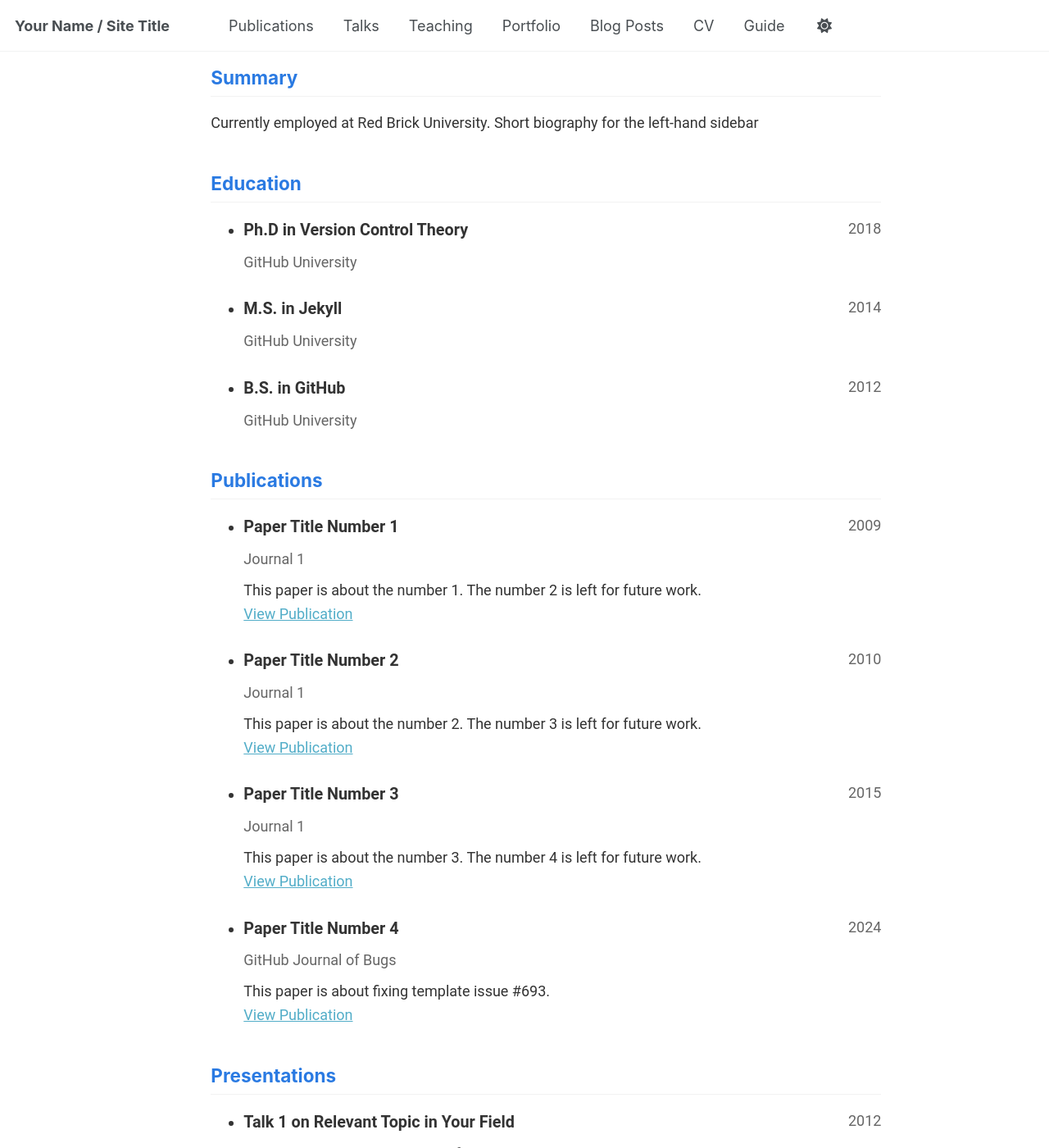
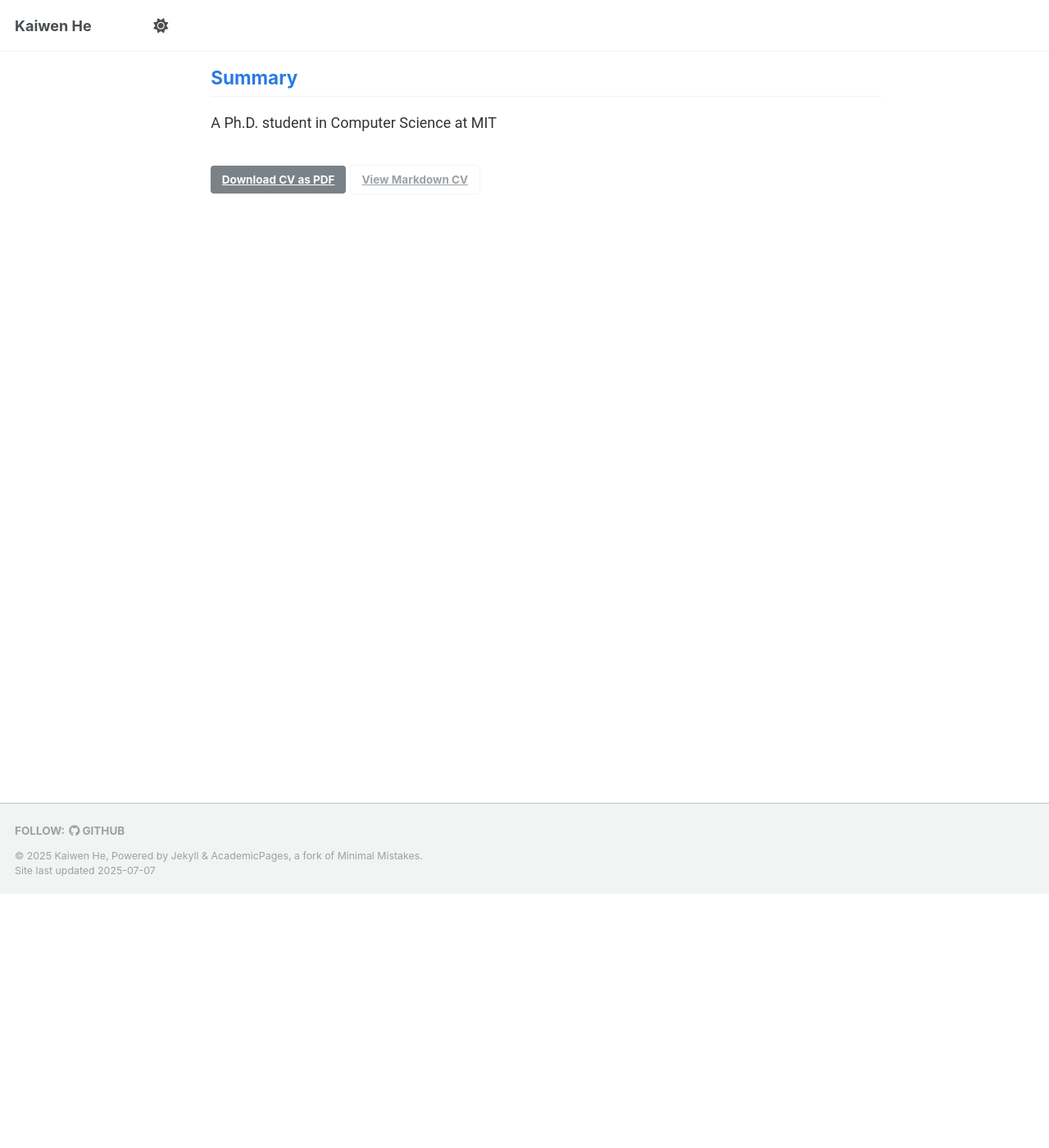
Before and after one commit to kevin-he-01/kevin-he-01.github.io, a Jekyll site: the page built from _pages/cv-json.md, in a window 1280 px wide and 1400 px high, scrolled down 310 px. Shown: the whole window at 82% size. Built offline with Jekyll 4.4.1, drawn with Linux system fonts in a browser that asks for light colours; a script that is not in the unit is left out; some of the changed text lies outside the part shown.

```diff
--- a/_config.yml
+++ b/_config.yml
@@ -9,36 +9,36 @@
 # Basic Site Settings
 locale                   : "en-US"
 site_theme               : "default"
-title                    : "Your Name / Site Title"
+title                    : "Kaiwen He"
 title_separator          : "-"
-name                     : &name "Your Name"
-description              : &description "personal description"
-url                      : https://academicpages.github.io # the base hostname & protocol for your site e.g. "https://[your GitHub username].github.io" or if you already have some other page hosted on Github then use "https://[your GitHub username].github.io/[Your Repo Name]"
+name                     : &name "Kaiwen He"
+description              : &description "Ph.D. student in Computer Science at MIT"
+url                      : https://kevin-he-01.github.io # the base hostname & protocol for your site e.g. "https://[your GitHub username].github.io" or if you already have some other page hosted on Github then use "https://[your GitHub username].github.io/[Your Repo Name]"
 baseurl                  : "" # the subpath of your site, e.g. "/blog"
-repository               : "academicpages/academicpages.github.io"
+repository               : "kevin-he-01/kevin-he-01.github.io"
 
 # Site Author - The following control what appear as part of the author content on the side bar.
 #               If a field is blank the icon and link will not appear, otherwise it will be shown.
 #               Additional customization can be done by editing /_includes/author-profile.html
 author:
   # Biographic information
-  avatar           : "profile.png"
-  name             : "Your Sidebar Name"
+  avatar           : "profile.jpg"
+  name             : "Kaiwen He"
   pronouns         : # example: "she/her"
-  bio              : "Short biography for the left-hand sidebar"
-  location         : "Earth"
-  employer         : "Red Brick University"
+  bio              : "a.k.a. Kevin"
+  location         : "Cambridge, MA"
+  employer         : "MIT"
   uri              : # URL
-  email            : "none@example.org"
+  email            : "khe01@mit.edu"
 
   # Academic websites
   academia         : # URL
   arxiv            : # URL - Update with the correct link to your profile
-  googlescholar    : "https://scholar.google.com/citations?user=PS_CX0AAAAAJ"
+  googlescholar    : "https://scholar.google.com/citations?user=Zn6xrIsAAAAJ"
   impactstory      : # URL
-  orcid            : "http://orcid.org/yourorcidurl"
+  orcid            : "https://orcid.org/0000-0003-0613-5208"
   semantic         : # URL
-  pubmed           : "https://www.ncbi.nlm.nih.gov/pubmed/?term=john+snow"
+  pubmed           : #"https://www.ncbi.nlm.nih.gov/pubmed/?term=john+snow"
   researchgate     : # URL
   scopus           : # URL
 
@@ -46,13 +46,13 @@ author:
   bitbucket        : # Username - Update with your username on the site
   codepen          : # Username
   dribbble         : # Username
-  github           : "academicpages"
+  github           : "kevin-he-01"
   kaggle           : # Username
   stackoverflow    : # User number or user number and name (i.e., use "1" or "1/jeff-atwood")
 
   # Social media
   artstation       : # Username
-  bluesky          : "bsky.app" # Replace this with you Bluesky username
+  bluesky          : #"bsky.app" # Replace this with you Bluesky username
   facebook         : # Username
   flickr           : # Username
   foursquare       : # Username
@@ -120,7 +120,7 @@ staticman:
       options:
         format           : "iso8601" # "iso8601" (default), "timestamp-seconds", "timestamp-milliseconds"
 atom_feed:
-  hide                   : false     # change to true to hide the RSS feed in the footer
+  hide                   : true     # change to true to hide the RSS feed in the footer
   path                   : # blank (default) uses feed.xml
 
 
--- a/_data/cv.json
+++ b/_data/cv.json
@@ -1,14 +1,14 @@
 {
   "basics": {
-    "name": "Your Sidebar Name",
-    "email": "none@example.org",
+    "name": "Kaiwen He",
+    "email": "khe01@mit.edu",
     "phone": "",
-    "website": "https://academicpages.github.io",
-    "summary": "Currently employed at Red Brick University. Short biography for the left-hand sidebar",
+    "website": "https://kevin-he-01.github.io",
+    "summary": "A Ph.D. student in Computer Science at MIT",
     "location": {
       "address": "",
       "postalCode": "",
-      "city": "Earth",
+      "city": "Cambridge",
       "countryCode": "US",
       "region": ""
     },
@@ -21,132 +21,23 @@
       {
         "network": "ORCID",
         "username": "",
-        "url": "http://orcid.org/yourorcidurl"
+        "url": "https://orcid.org/0000-0003-0613-5208"
       },
       {
         "network": "GitHub",
-        "username": "academicpages",
-        "url": "https://github.com/academicpages"
+        "username": "kevin-he-01",
+        "url": "https://github.com/kevin-he-01"
       }
     ]
   },
   "work": [],
-  "education": [
-    {
-      "institution": "GitHub University",
-      "area": "Ph.D in Version Control Theory",
-      "studyType": "",
-      "startDate": "",
-      "endDate": "2018",
-      "gpa": null,
-      "courses": []
-    },
-    {
-      "institution": "GitHub University",
-      "area": "M.S. in Jekyll",
-      "studyType": "",
-      "startDate": "",
-      "endDate": "2014",
-      "gpa": null,
-      "courses": []
-    },
-    {
-      "institution": "GitHub University",
-      "area": "B.S. in GitHub",
-      "studyType": "",
-      "startDate": "",
-      "endDate": "2012",
-      "gpa": null,
-      "courses": []
-    }
-  ],
+  "education": [],
   "skills": [],
   "languages": [],
   "interests": [],
   "references": [],
-  "publications": [
-    {
-      "name": "Paper Title Number 1",
-      "publisher": "Journal 1",
-      "releaseDate": "2009-10-01",
-      "website": "http://academicpages.github.io/files/paper1.pdf",
-      "summary": "This paper is about the number 1. The number 2 is left for future work."
-    },
-    {
-      "name": "Paper Title Number 2",
-      "publisher": "Journal 1",
-      "releaseDate": "2010-10-01",
-      "website": "http://academicpages.github.io/files/paper2.pdf",
-      "summary": "This paper is about the number 2. The number 3 is left for future work."
-    },
-    {
-      "name": "Paper Title Number 3",
-      "publisher": "Journal 1",
-      "releaseDate": "2015-10-01",
-      "website": "http://academicpages.github.io/files/paper3.pdf",
-      "summary": "This paper is about the number 3. The number 4 is left for future work."
-    },
-    {
-      "name": "Paper Title Number 4",
-      "publisher": "GitHub Journal of Bugs",
-      "releaseDate": "2024-02-17",
-      "website": "http://academicpages.github.io/files/paper3.pdf",
-      "summary": "This paper is about fixing template issue #693."
-    }
-  ],
-  "presentations": [
-    {
-      "name": "Talk 1 on Relevant Topic in Your Field",
-      "event": "UC San Francisco, Department of Testing",
-      "date": "2012-03-01",
-      "location": "San Francisco, CA, USA",
-      "description": ""
-    },
-    {
-      "name": "Tutorial 1 on Relevant Topic in Your Field",
-      "event": "UC-Berkeley Institute for Testing Science",
-      "date": "2013-03-01",
-      "location": "Berkeley, CA, USA",
-      "description": ""
-    },
-    {
-      "name": "Talk 2 on Relevant Topic in Your Field",
-      "event": "London School of Testing",
-      "date": "2014-02-01",
-      "location": "London, UK",
-      "description": ""
-    },
-    {
-      "name": "Conference Proceeding talk 3 on Relevant Topic in Your Field",
-      "event": "Testing Institute of America 2014 Annual Conference",
-      "date": "2014-03-01",
-      "location": "Los Angeles, CA, USA",
-      "description": ""
-    }
-  ],
-  "teaching": [
-    {
-      "course": "Teaching experience 1",
-      "institution": "University 1, Department",
-      "date": "2014-01-01",
-      "role": "Undergraduate course",
-      "description": ""
-    },
-    {
-      "course": "Teaching experience 2",
-      "institution": "University 1, Department",
-      "date": "2015-01-01",
-      "role": "Workshop",
-      "description": ""
-    }
-  ],
-  "portfolio": [
-    {
-      "name": "Portfolio item number 1",
-      "category": "portfolio",
-      "date": "",
-      "url": "",
-      "description": "Short description of portfolio item number 1<br/><img src='/images/500x300.png'>"
-    }
-  ]
+  "publications": [],
+  "presentations": [],
+  "teaching": [],
+  "portfolio": []
 }
--- a/_includes/footer/custom.html
+++ b/_includes/footer/custom.html
@@ -1,6 +1,6 @@
 <!-- start custom footer snippets -->
 
-<a href="/sitemap/">Sitemap</a>
+<!-- <a href="/sitemap/">Sitemap</a> -->
 
 <!-- Support for MatJax -->
 <script defer src="https://cdnjs.cloudflare.com/polyfill/v3/polyfill.min.js?features=es6"></script>
```
Also changed, not shown: _data/navigation.yml (+14 -14 lines), _pages/about.md (+7 -5 lines), images/profile.jpg (added), 1 other file.
